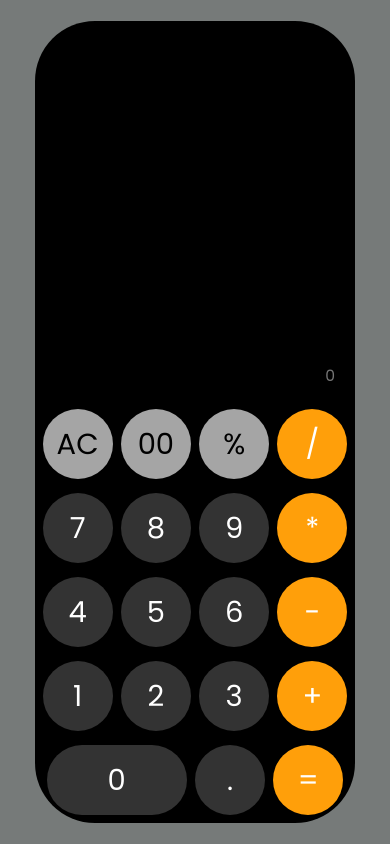
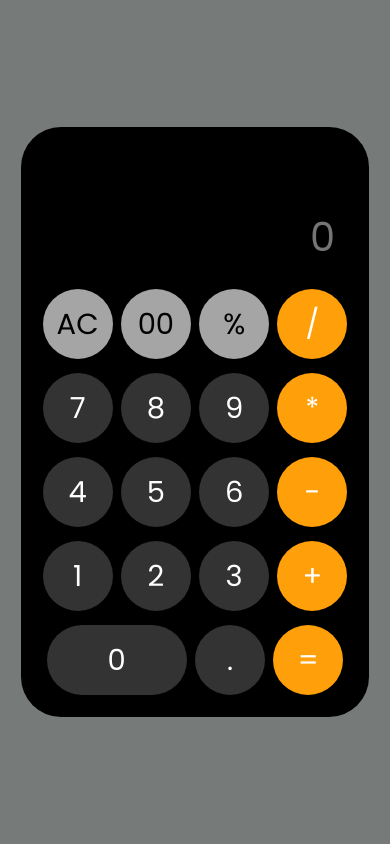
Before and after one commit to hanuchaudhary/Calculator, a plain HTML site: page index.html in a window 390 px wide. Drawn offline with Linux system fonts and the light colour scheme.

Commit message:
Responsive done

```diff
--- a/style.css
+++ b/style.css
@@ -58,14 +58,11 @@ input{
     background-color: transparent;
     text-align: right;
     outline: none;
-    font-size: 4vw;
+    font-size: 40px;
     color: #fff;
     border: none;
 }
 
-input::selection{
-    border: none;
-}
 
 button{
     padding: 10px;
@@ -81,7 +78,24 @@ button{
     color: #fff;
 }
 
+button::selection{
+    background-color: transparent;
+}
+
 .zero{
  width: 140px;
  border-radius: 80px;
 }
+
+@media screen and (max-width: 600px) {
+    main{
+        height: 100vh;
+        width: 100vw;
+        overflow: hidden;
+    }
+    .container {
+      height: 70vh;
+      padding: 0 20px;
+      padding-bottom: 20px;
+      border-radius: 40px;
+    }}
```
